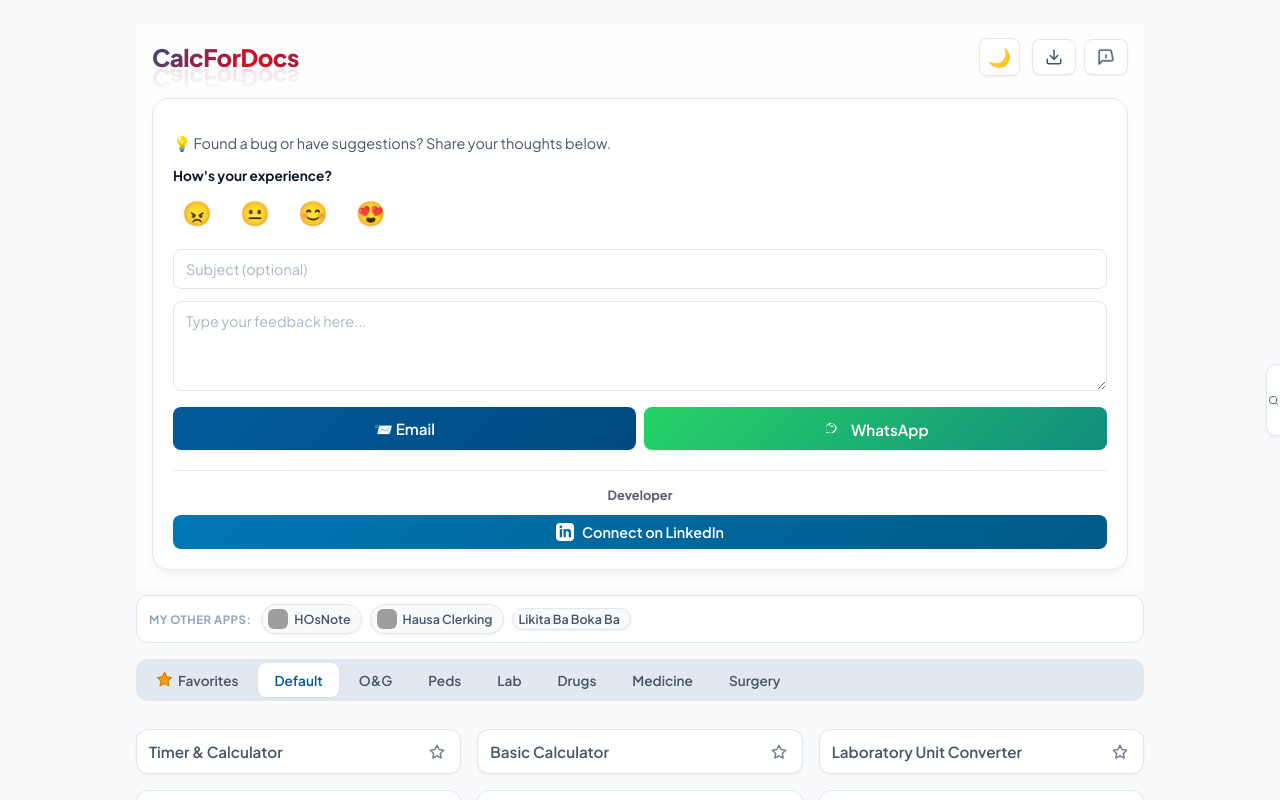
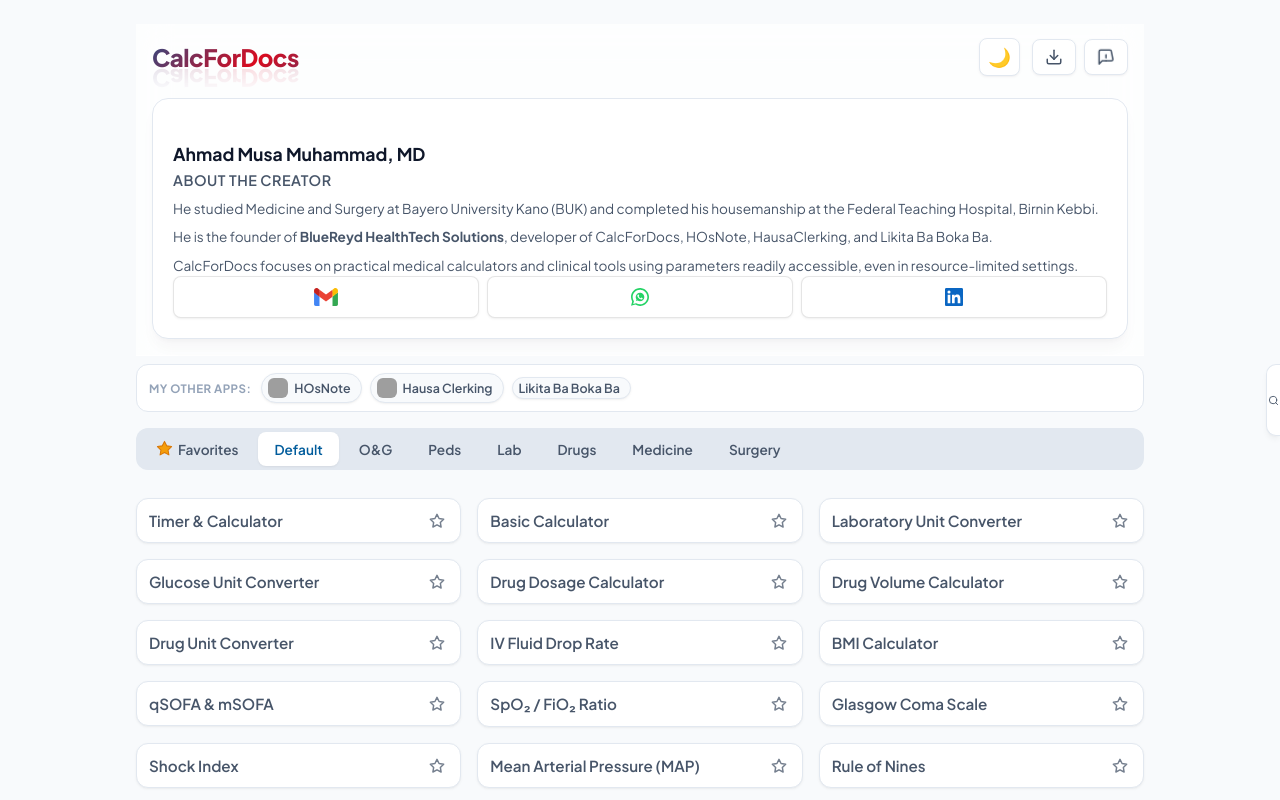
Before and after one commit to mycontribusion/calcfordocs, a React (Vite) app: page / in a window 1280 px wide. Both pictures are taken after a click on the element 1106 px from the left and 57 px from the top of the page. Shown: the top 800 px of the page. Built offline with nearby package versions, Linux system fonts and the light colour scheme; grey boxes are pictures that could not be loaded.

Commit message:
feedback

```diff
--- a/src/Feedback.jsx
+++ b/src/Feedback.jsx
@@ -1,121 +1,91 @@
-import { useState } from "react";
 import "./components/Dropdowns.css";
 
 const LinkedInIcon = () => (
-  <svg width="18" height="18" viewBox="0 0 24 24" fill="currentColor" style={{ marginRight: 8 }}>
-    <path d="M19 0h-14c-2.761 0-5 2.239-5 5v14c0 2.761 2.239 5 5 5h14c2.762 0 5-2.239 5-5v-14c0-2.761-2.238-5-5-5zm-11 19h-3v-11h3v11zm-1.5-12.268c-.966 0-1.75-.79-1.75-1.764s.784-1.764 1.75-1.764 1.75.79 1.75 1.764-.783 1.764-1.75 1.764zm13.5 12.268h-3v-5.604c0-3.368-4-3.113-4 0v5.604h-3v-11h3v1.765c1.396-2.586 7-2.777 7 2.476v6.759z" />
+  <svg xmlns="http://www.w3.org/2000/svg" viewBox="0 0 24 24" width="18" height="18" aria-hidden="true">
+    <path fill="#0A66C2" d="M20.447 20.452h-3.554v-5.569c0-1.328-.027-3.037-1.852-3.037-1.853 0-2.136 1.445-2.136 2.939v5.667H9.351V9h3.414v1.561h.046c.477-.9 1.637-1.85 3.37-1.85 3.601 0 4.267 2.37 4.267 5.455v6.286zM5.337 7.433a2.062 2.062 0 0 1-2.063-2.065 2.064 2.064 0 1 1 2.063 2.065zm1.782 13.019H3.555V9h3.564v11.452zM22.225 0H1.771C.792 0 0 .774 0 1.729v20.542C0 23.227.792 24 1.771 24h20.451C23.2 24 24 23.227 24 22.271V1.729C24 .774 23.2 0 22.222 0h.003z"/>
+  </svg>
+);
+
+const EmailIcon = () => (
+  <svg xmlns="http://www.w3.org/2000/svg" viewBox="0 0 256 193" width="24" height="18" fill="currentColor" aria-hidden="true">
+    <path fill="#4285F4" d="M58.182 192.05V93.14L27.507 65.077 0 49.504v125.091c0 9.658 7.825 17.455 17.455 17.455h40.727z"/>
+    <path fill="#34A853" d="M197.818 192.05h40.727c9.659 0 17.455-7.826 17.455-17.455V49.505l-31.156 17.837-27.026 25.798v98.91z"/>
+    <path fill="#EA4335" d="m58.182 93.14-4.174-38.647 4.174-36.989L128 69.868l69.818-52.364 4.669 34.992-4.669 40.644L128 145.504z"/>
+    <path fill="#FBBC04" d="M197.818 17.504V93.14L256 49.504V26.231c0-21.585-24.64-33.89-41.89-20.945l-16.292 12.218z"/>
+    <path fill="#C5221F" d="m0 49.504 26.759 20.07L58.182 93.14V17.504L41.89 5.286C24.61-7.66 0 4.646 0 26.23v23.273z"/>
   </svg>
 );
 
 const WhatsAppIcon = () => (
-  <svg width="18" height="18" viewBox="0 0 24 24" fill="currentColor" style={{ marginRight: 8 }}>
-    <path d="M12.031 6.172c-2.32 0-4.525 1.232-5.717 3.208-.557.924-.844 1.99-.844 3.09 0 1.238.358 2.454 1.037 3.5l-1.092 3.987 4.085-1.072a7.17 7.17 0 0 0 3.531.917c2.321 0 4.525-1.232 5.717-3.208s1.144-4.32-.424-6.32a7.152 7.152 0 0 0-6.293-3.098v-.004zm0 1.018c1.942 0 3.805 1.03 4.811 2.68 1.31 2.147.962 4.962-1.123 6.643-1.011 1.66-2.874 2.69-4.816 2.69-.971 0-1.928-.246-2.775-.724l-2.39.627.632-2.305a5.137 5.137 0 0 1-.894-2.859c0-1.94 1.031-3.804 2.68-4.81a5.137 5.137 0 0 1 3.875-.94v-.002zm2.67 3.298c-.146-.073-.865-.427-.999-.475s-.232-.073-.329.073-.378.475-.463.573-.17.11-.316.037c-.146-.073-.618-.228-1.178-.727-.435-.389-.728-.868-.813-1.015s-.009-.227.064-.3s.146-.17.219-.256c.073-.085.097-.146.146-.244s.024-.183-.012-.256-.329-.793-.451-1.086c-.12-.288-.242-.248-.332-.253-.085-.005-.183-.005-.281-.005s-.256.037-.39.183c-.134.146-.512.5-.512 1.22s.524 1.415.597 1.512 1.03 1.574 2.508 2.212c.35.15.624.241.838.31.352.112.673.096.926.059.282-.041.865-.354 1.085-.695s.22-.634.152-.756-.25-.183-.396-.256z" />
+  <svg xmlns="http://www.w3.org/2000/svg" viewBox="0 0 24 24" width="18" height="18" aria-hidden="true">
+    <path fill="#25D366" d="M12.031 6.172c-3.181 0-5.767 2.586-5.768 5.766-.001 1.298.38 2.27 1.019 3.287l-.582 2.128 2.182-.573c.978.58 1.911.928 3.145.929 3.178 0 5.767-2.587 5.768-5.766.001-3.187-2.575-5.77-5.764-5.771zm3.392 8.244c-.144.405-.837.774-1.17.824-.299.045-.677.063-1.092-.069-.252-.08-.575-.187-.988-.365-1.739-.751-2.874-2.502-2.961-2.617-.087-.116-.708-.94-.708-1.793s.448-1.273.607-1.446c.159-.173.346-.217.462-.217l.332.006c.106.005.249-.04.39.298.144.347.491 1.2.534 1.287.043.087.072.188.014.304-.058.116-.087.188-.173.289l-.26.304c-.087.086-.177.18-.076.354.101.174.449.741.964 1.201.662.591 1.221.774 1.394.86s.274.072.376-.043c.101-.116.433-.506.549-.68.116-.173.231-.145.39-.087s1.011.477 1.184.564.289.13.332.202c.045.072.045.419-.1.824z"/>
+    <path fill="#25D366" d="M12 0C5.373 0 0 5.373 0 12c0 2.125.553 4.198 1.604 6.026L.057 23.68l5.804-1.522A11.94 11.94 0 0 0 12 24c6.627 0 12-5.373 12-12S18.627 0 12 0zm0 21.818a9.77 9.77 0 0 1-4.985-1.365l-.358-.213-3.702.971.988-3.608-.233-.371A9.775 9.775 0 0 1 2.182 12C2.182 6.586 6.586 2.182 12 2.182S21.818 6.586 21.818 12 17.414 21.818 12 21.818z"/>
   </svg>
 );
 
 export default function FeedbackDropdown() {
-  const [subject, setSubject] = useState("");
-  const [message, setMessage] = useState("");
-  const [rating, setRating] = useState(null);
-
-  const handleSubmit = (e) => {
-    e.preventDefault();
-    const body = `Rating: ${rating || "N/A"}\n\n${message}`;
+  const handleSubmit = () => {
     const mailtoLink = `mailto:ahmadmusamuhd@gmail.com?subject=${encodeURIComponent(
-      subject || "CalcForDocs Feedback"
-    )}&body=${encodeURIComponent(body)}`;
-
+      "CalcForDocs Feedback"
+    )}&body=${encodeURIComponent("")}`;
     window.location.href = mailtoLink;
   };
 
   const handleWhatsApp = () => {
-    const text = `CalcForDocs Feedback%0A%0ARating: ${rating || "N/A"}%0A%0AMessage: ${message || "I have some feedback..."}`;
+    const text = `CalcForDocs Feedback%0A%0A`;
     window.open(`https://wa.me/2347030061764?text=${text}`, "_blank");
   };
 
   return (
     <div className="dropdown-container">
-      <p className="dropdown-text">
-        💡 Found a bug or have suggestions? Share your thoughts below.
+      <div style={{ marginTop: 24, textAlign: 'left' }}>
+        <h3 style={{ margin: '0 0 6px 0', fontSize: '1.1rem', fontWeight: 700, color: 'var(--text-primary)' }}>
+          Ahmad Musa Muhammad, MD
+        </h3>
+        <p style={{ margin: '0 0 10px 0', fontSize: '0.9rem', fontWeight: 600, color: 'var(--text-secondary)', textTransform: 'uppercase', letterSpacing: '0.5px' }}>
+          About the creator
         </p>
-
-      <div style={{ marginBottom: 16 }}>
-        <p className="dropdown-title" style={{ fontSize: '0.85rem', marginBottom: 8 }}>How's your experience?</p>
-        <div style={{ display: 'flex', gap: '10px' }}>
-          {['😠', '😐', '😊', '😍'].map((emoji, idx) => (
-            <button
-              key={idx}
-              onClick={() => setRating(idx + 1)}
-              style={{
-                fontSize: '1.5rem',
-                background: rating === idx + 1 ? 'rgba(0,123,255,0.1)' : 'transparent',
-                border: rating === idx + 1 ? '1px solid #007bff' : '1px solid transparent',
-                borderRadius: '8px',
-                cursor: 'pointer',
-                padding: '4px 8px',
-                transition: 'all 0.2s'
-              }}
-            >
-              {emoji}
-            </button>
-          ))}
-        </div>
+        <p style={{ margin: 0, fontSize: '0.85rem', lineHeight: 1.5, color: 'var(--text-secondary)',  }}>
+          He studied Medicine and Surgery at Bayero University Kano (BUK) and completed his housemanship at the Federal Teaching Hospital, Birnin Kebbi.
+        </p>
+        <p style={{ margin: '8px 0 0 0', fontSize: '0.85rem', lineHeight: 1.5, color: 'var(--text-secondary)',  }}>
+          He is the founder of <strong>BlueReyd HealthTech Solutions</strong>, developer of CalcForDocs, HOsNote, HausaClerking, and Likita Ba Boka Ba.
+        </p>
+        <p style={{ margin: '8px 0 0 0', fontSize: '0.85rem', lineHeight: 1.5, color: 'var(--text-secondary)',  }}>
+          CalcForDocs focuses on practical medical calculators and clinical tools using parameters readily accessible, even in resource-limited settings.
+        </p>
       </div>
 
-      <form onSubmit={handleSubmit}>
-        <input
-          className="dropdown-input"
-          type="text"
-          value={subject}
-          onChange={(e) => setSubject(e.target.value)}
-          placeholder="Subject (optional)"
-        />
-
-        <textarea
-          className="dropdown-textarea"
-          rows="3"
-          value={message}
-          onChange={(e) => setMessage(e.target.value)}
-          placeholder="Type your feedback here..."
-          required
-        ></textarea>
-
       <div style={{ display: 'flex', gap: '8px' }}>
-          <button type="submit" className="dropdown-btn" style={{ flex: 1 }}>📨 Email</button>
+        <button type="button" className="dropdown-btn" onClick={handleSubmit} style={{ flex: 1, display: 'inline-flex', alignItems: 'center', justifyContent: 'center', background: 'white', border: '1px solid rgba(0,0,0,0.1)' }}>
+          <EmailIcon />
+        </button>
         <button
           type="button"
           className="dropdown-btn"
           onClick={handleWhatsApp}
-            style={{ flex: 1, backgroundColor: '#25D366', background: 'linear-gradient(135deg, #25D366, #128C7E)' }}
+          style={{ flex: 1, display: 'inline-flex', alignItems: 'center', justifyContent: 'center', background: 'white', border: '1px solid rgba(0,0,0,0.1)' }}
         >
-            <WhatsAppIcon /> WhatsApp
+          <WhatsAppIcon />
         </button>
-        </div>
-      </form>
-
-      <div style={{ marginTop: 20, paddingTop: 16, borderTop: '1px solid rgba(0,0,0,0.08)', textAlign: 'center' }}>
-        <p className="dropdown-title" style={{ fontSize: '0.8rem', marginBottom: 12, opacity: 0.7 }}>Developer</p>
         <a
           href="https://www.linkedin.com/in/ahmad-m-musa-b93587156/"
           target="_blank"
           rel="noopener noreferrer"
           className="dropdown-btn"
           style={{
+            flex: 1,
             display: 'inline-flex',
             alignItems: 'center',
             justifyContent: 'center',
-            backgroundColor: '#0077b5',
-            background: 'linear-gradient(135deg, #0077b5, #005a87)',
+            background: 'white',
+            border: '1px solid rgba(0,0,0,0.1)',
             textDecoration: 'none',
-            color: '#fff',
-            padding: '8px 20px',
             borderRadius: '8px',
-            fontSize: '0.9rem',
-            width: '100%',
             boxSizing: 'border-box'
           }}
         >
-          <LinkedInIcon /> Connect on LinkedIn
+          <LinkedInIcon />
         </a>
       </div>
     </div>
--- a/src/components/Header.css
+++ b/src/components/Header.css
@@ -81,12 +81,12 @@
 }
 
 .feedback-btn-head:hover {
-  background: var(--accent-light) !important;
-  border-color: var(--accent) !important;
+  background: var(--primary-light) !important;
+  border-color: var(--primary) !important;
 }
 
 .feedback-btn-head:hover .header-icon {
-  stroke: var(--accent);
+  stroke: var(--primary);
 }
 
 /* Pulsing action attention for feedback when inactive/loaded */
@@ -109,7 +109,7 @@
 }
 
 .calcfordocs.dark .feedback-btn-head:hover {
-  background: var(--accent-light) !important;
+  background: var(--primary-light) !important;
 }
 
 /* ==========================================================================
```
Lines whose indentation alone changed are shown as unchanged.
